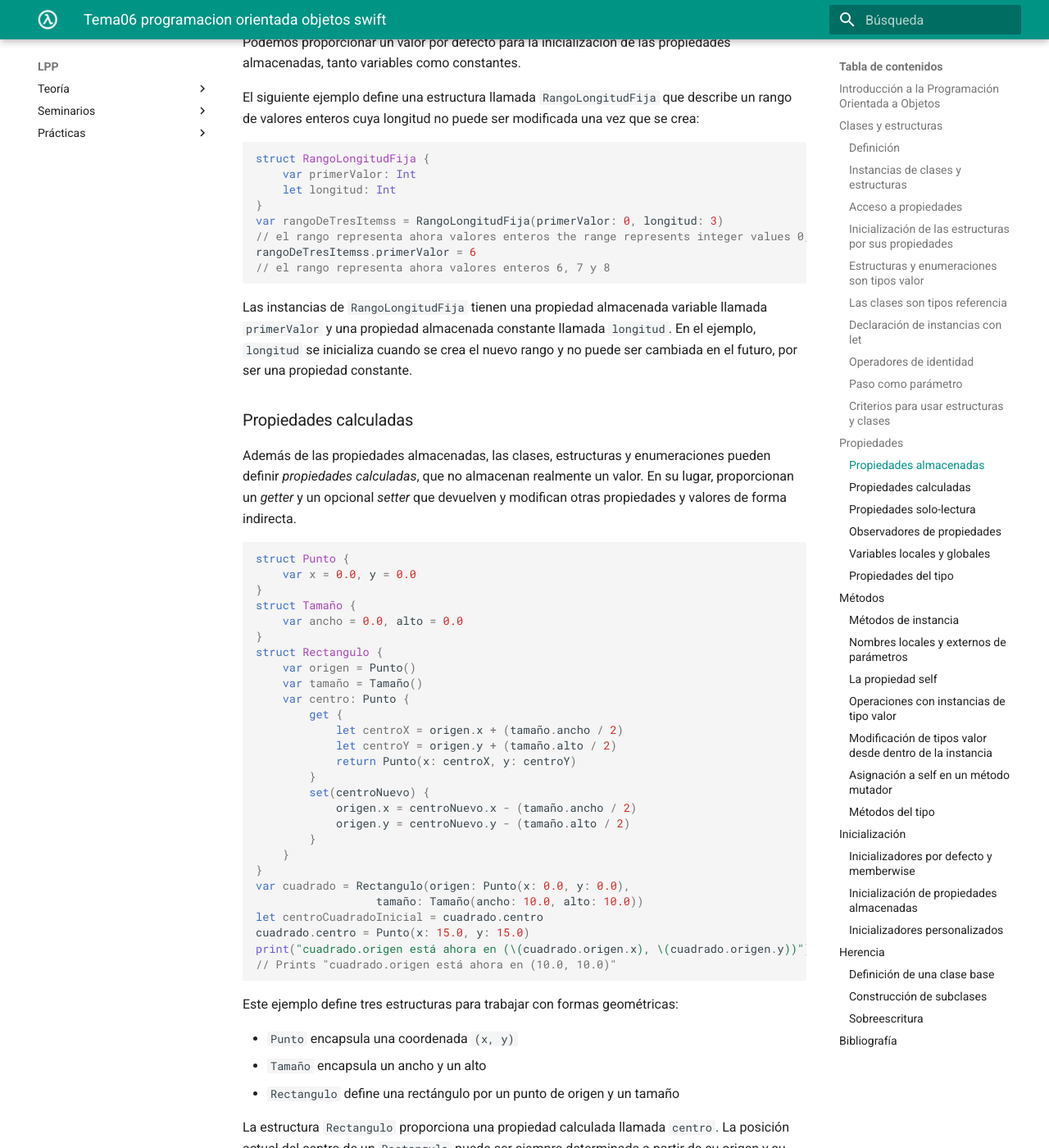
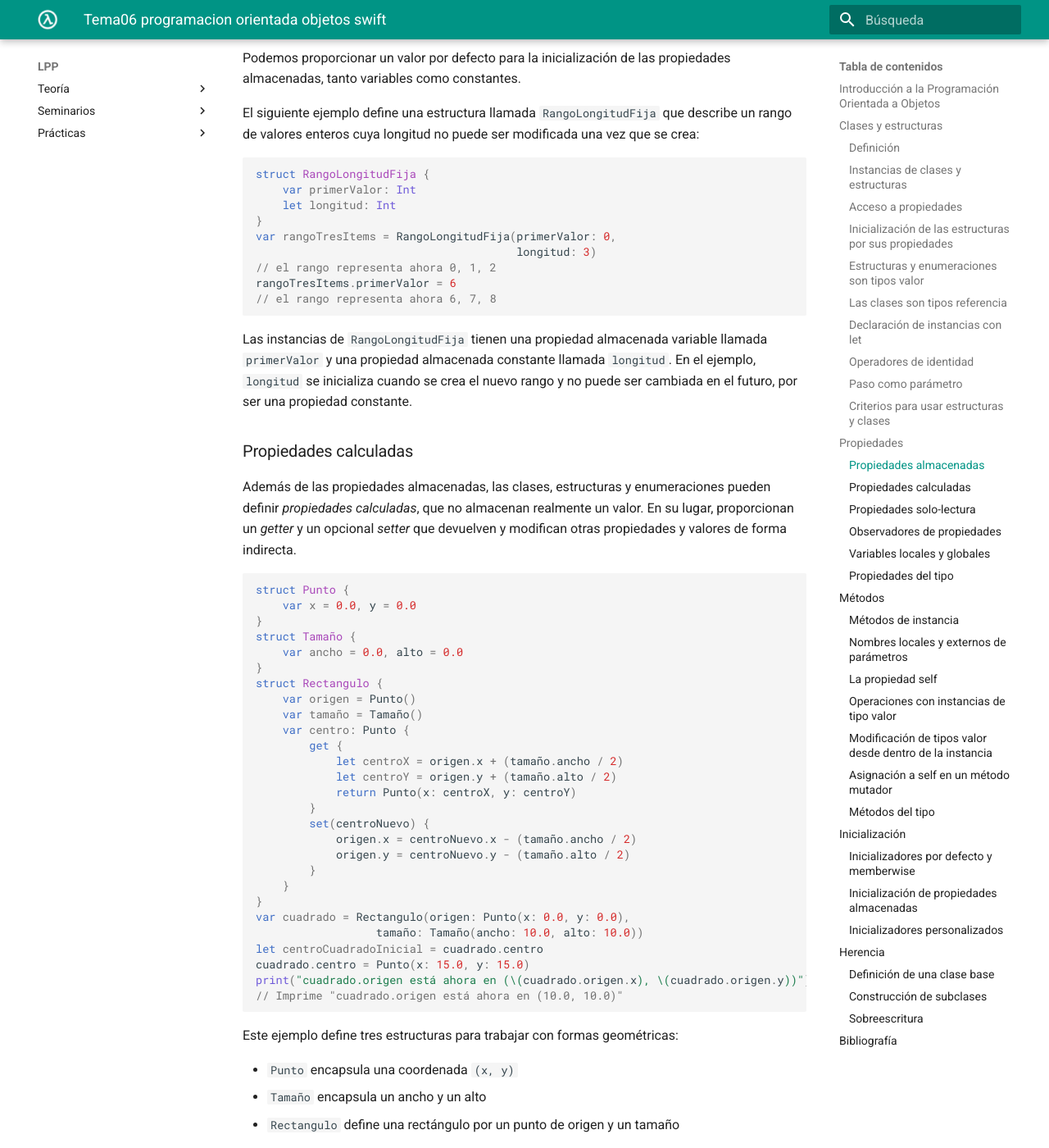
Before and after one commit to domingogallardo/apuntes-lpp, an MkDocs documentation site: the page built from docs/teoria/tema06-programacion-orientada-objetos-swift/tema06-programacion-orientada-objetos-swift.md, in a window 1280 px wide and 1400 px high, scrolled down 11491 px. Shown: the whole window at 82% size. Built offline with MkDocs 1.6.1 and Material for MkDocs 9.7.7, drawn with Linux system fonts in a browser that asks for light colours; some of the changed text lies outside the part shown.

````diff
--- a/docs/teoria/tema06-programacion-orientada-objetos-swift/tema06-programacion-orientada-objetos-swift.md
+++ b/docs/teoria/tema06-programacion-orientada-objetos-swift/tema06-programacion-orientada-objetos-swift.md
@@ -702,10 +703,11 @@ struct RangoLongitudFija {
     var primerValor: Int
     let longitud: Int
 }
-var rangoDeTresItemss = RangoLongitudFija(primerValor: 0, longitud: 3)
-// el rango representa ahora valores enteros the range represents integer values 0, 1, and 2
-rangoDeTresItemss.primerValor = 6
-// el rango representa ahora valores enteros 6, 7 y 8
+var rangoTresItems = RangoLongitudFija(primerValor: 0,
+                                       longitud: 3)
+// el rango representa ahora 0, 1, 2
+rangoTresItems.primerValor = 6
+// el rango representa ahora 6, 7, 8
 ```
 
 Las instancias de `RangoLongitudFija` tienen una propiedad almacenada
@@ -750,7 +752,7 @@ var cuadrado = Rectangulo(origen: Punto(x: 0.0, y: 0.0),
 let centroCuadradoInicial = cuadrado.centro
 cuadrado.centro = Punto(x: 15.0, y: 15.0)
 print("cuadrado.origen está ahora en (\(cuadrado.origen.x), \(cuadrado.origen.y))")
-// Prints "cuadrado.origen está ahora en (10.0, 10.0)"
+// Imprime "cuadrado.origen está ahora en (10.0, 10.0)"
 ```
 
 Este ejemplo define tres estructuras para trabajar con formas
````
Also changed, not shown: other parts of docs/teoria/tema06-programacion-orientada-objetos-swift/tema06-programacion-orientada-objetos-swift.md (+15 -10 lines), notas-clase/semana10/semana10.md (+29 -38 lines), 1 other file.
